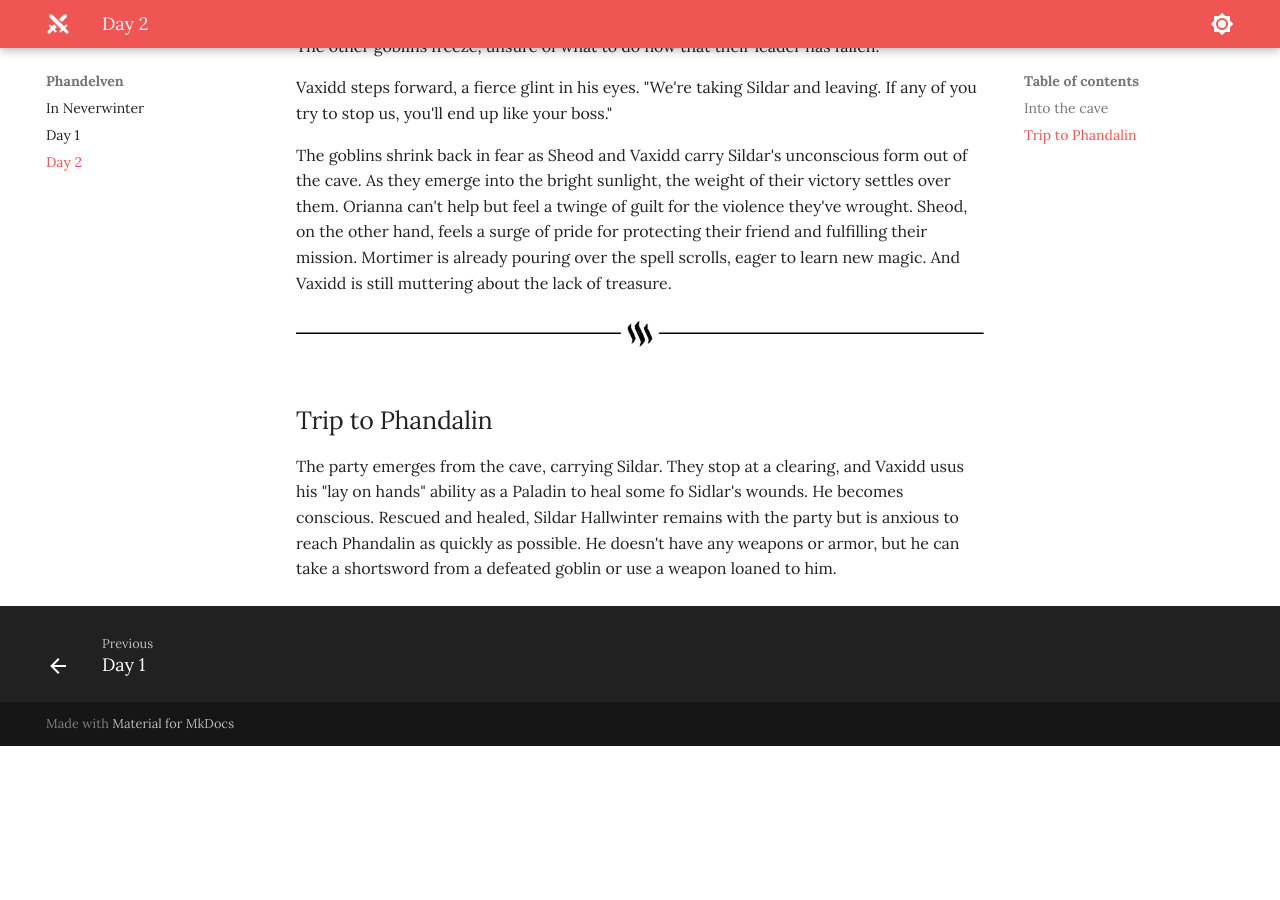
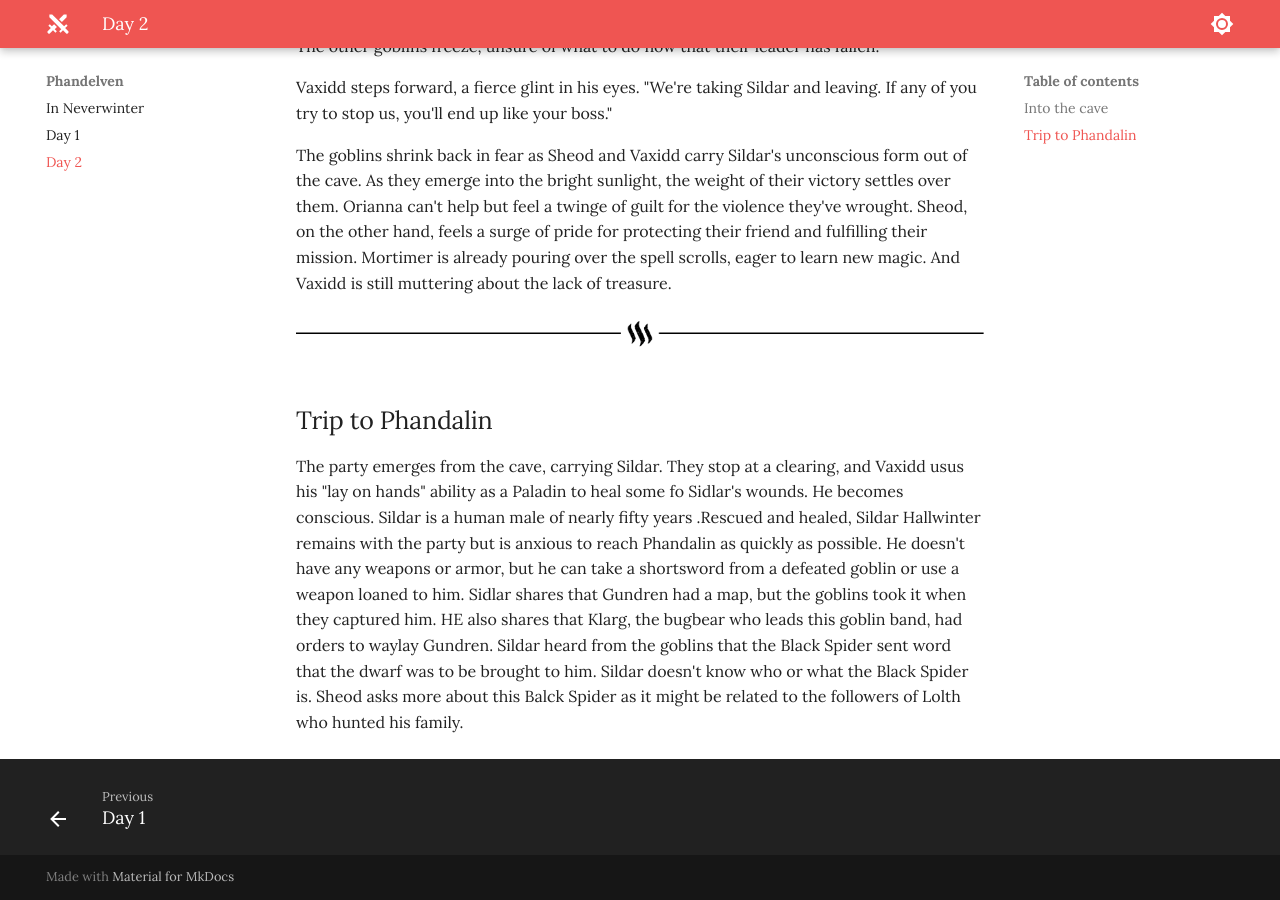
Before and after one commit to jonasmcferreira/adventures, an MkDocs documentation site: the page built from docs/phandelven/02.md, in a window 1280 px wide and 900 px high, scrolled down 5080 px. Built offline with MkDocs 1.6.1 and Material for MkDocs 9.7.7, drawn with Linux system fonts in a browser that asks for light colours; before the commit the page ends 5826 px from its top, so only the background shows below that.

Commit message:
modified docs/phandelven/02.md

```diff
--- a/docs/phandelven/02.md
+++ b/docs/phandelven/02.md
@@ -125,4 +125,6 @@ The goblins shrink back in fear as Sheod and Vaxidd carry Sildar's unconscious f
 ## Trip to Phandalin
 
 The party emerges from the cave, carrying Sildar. They stop at a clearing, and Vaxidd usus his "lay on hands" ability as a Paladin to heal some fo Sidlar's wounds.
-He becomes conscious. Rescued and healed, Sildar Hallwinter remains with the party but is anxious to reach Phandalin as quickly as possible. He doesn't have any weapons or armor, but he can take a shortsword from a defeated goblin or use a weapon loaned to him.
+He becomes conscious. Sildar is a human male of nearly fifty years .Rescued and healed, Sildar Hallwinter remains with the party but is anxious to reach Phandalin as quickly as possible. He doesn't have any weapons or armor, but he can take a shortsword from a defeated goblin or use a weapon loaned to him.
+Sidlar shares that Gundren had a map, but the goblins took it when they captured him. HE also shares that Klarg, the bugbear who leads this goblin band, had orders to waylay Gundren. Sildar heard from the goblins that the Black Spider sent word that the dwarf was to be brought to him. Sildar doesn't know who or what the Black Spider is.
+Sheod asks more about this Balck Spider as it might be related to the followers of Lolth who hunted his family.
```
